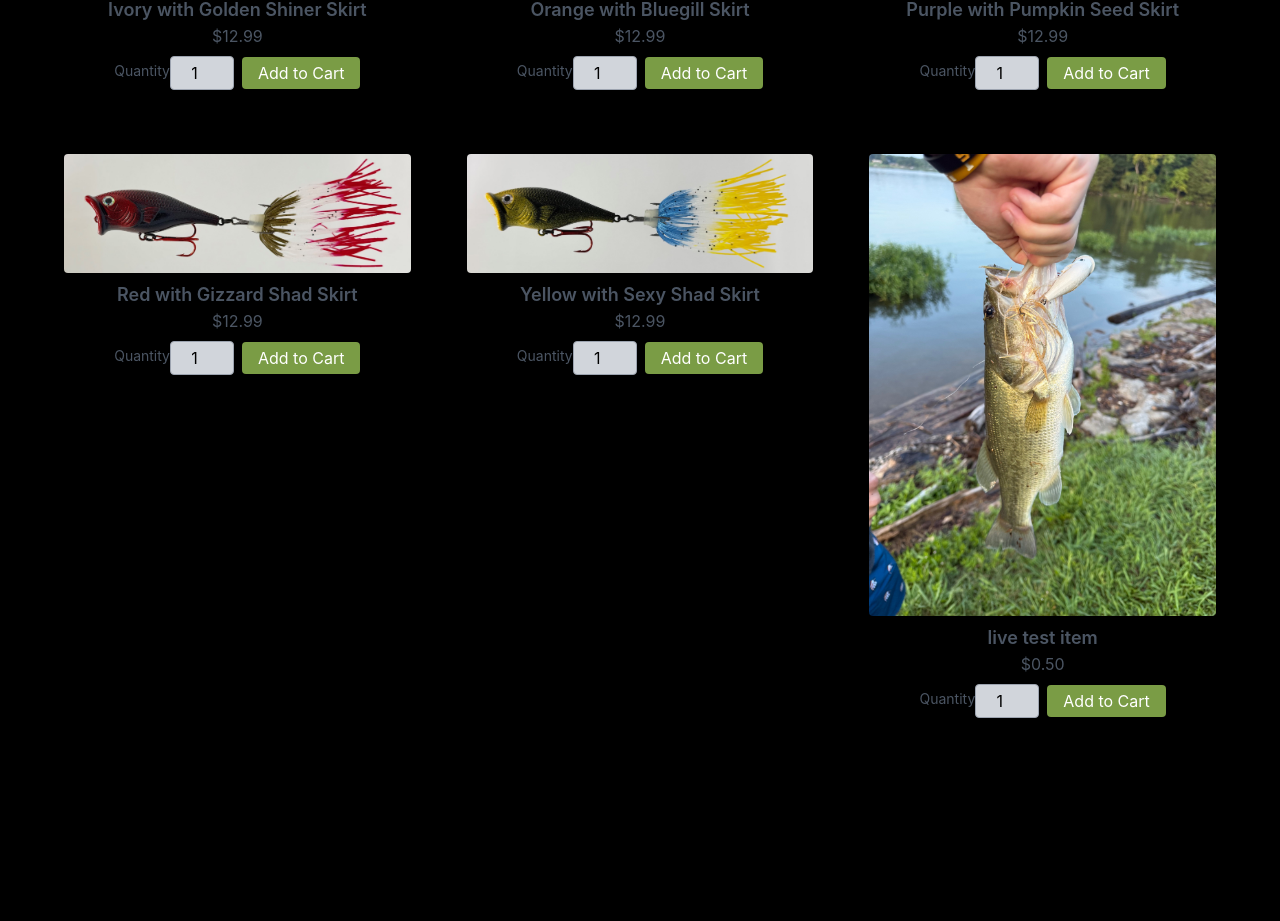
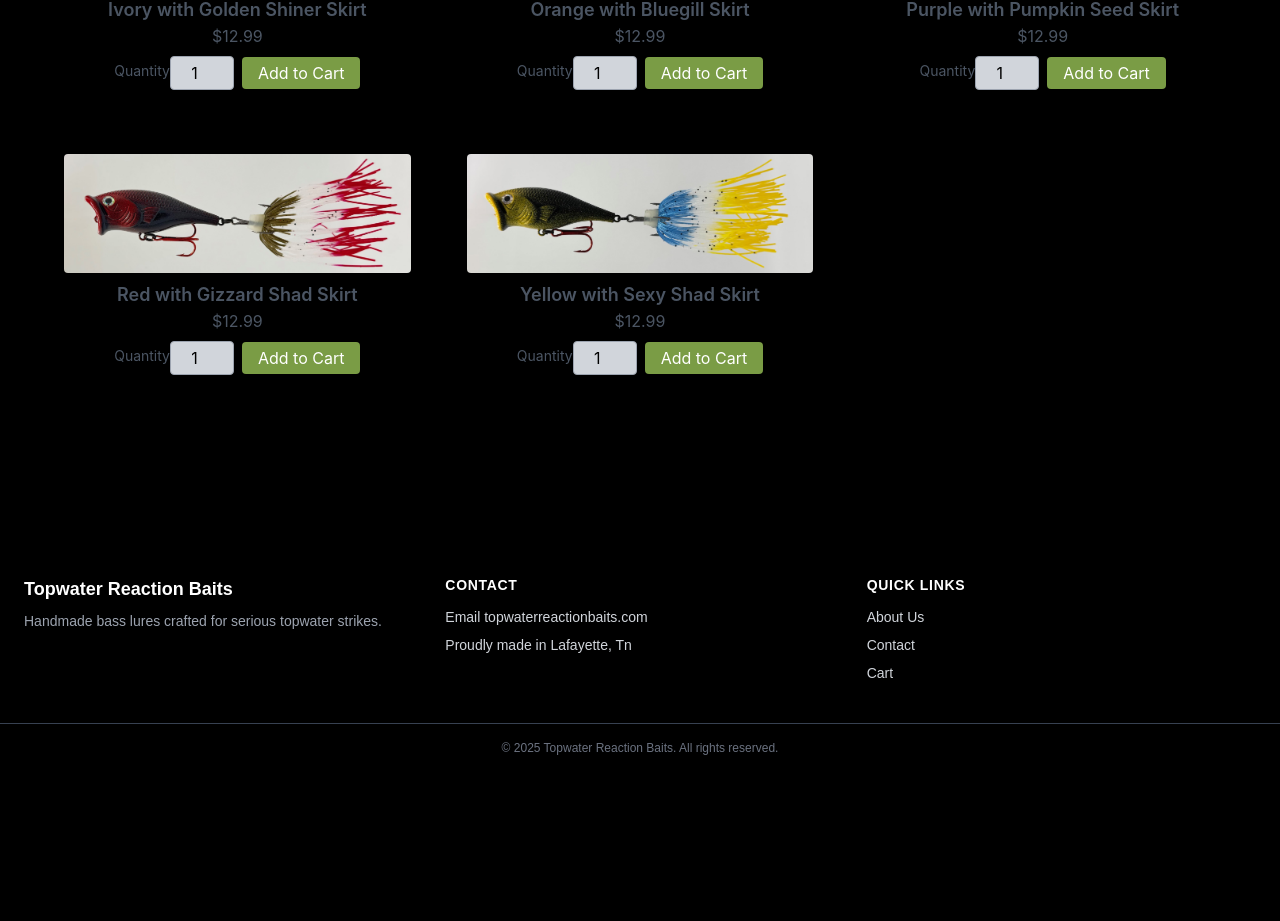
Before and after one commit to andejam2/topwater-reaction, a Next.js app: page /gilled-popper in a window 1280 px wide. Shown: the part 738-1659 px from the top of the page. After the commit the page ends 1510 px from the top, so only its background shows below. Built offline with nearby package versions, Linux system fonts and the light colour scheme.

Commit message:
remove live test item

```diff
--- a/src/app/gilled-popper/page.js
+++ b/src/app/gilled-popper/page.js
@@ -64,13 +64,7 @@ export default function GilledPopperPage() {
             image: "/gilledpopperyellowblack1.jpg",
             priceId: priceIds["gilled-yellowsexyshad"]
         },
-        {
-            id:"livetestitem",
-            name: "live test item",
-            price: 0.50,
-            image: "smallbass.jpg",
-            priceId: priceIds["livetestitem"]
-        },
+
 
     ]
     return (
```
Also changed, not shown: src/app/lib/priceIds.js.
